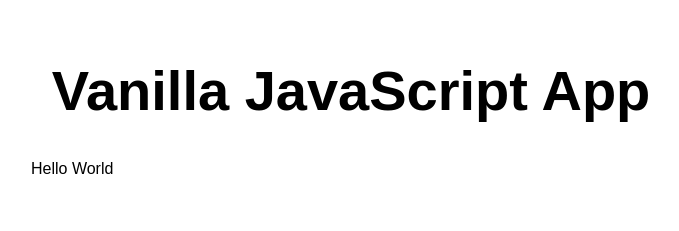
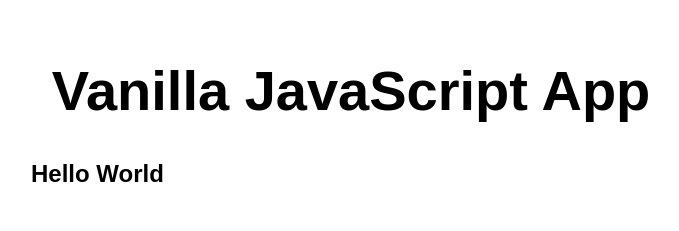
Before and after one commit to shwetaghadshi17/My-First-Static-Web-App, a website: page src/index.html in a window 1280 px wide. Shown: the whole page, without its empty margins (289-968 px from the left). Drawn offline with Linux system fonts and the light colour scheme.

Commit message:
Update index.html

```diff
--- a/src/index.html
+++ b/src/index.html
@@ -11,7 +11,7 @@
 <body>
   <main>
     <h1>Vanilla JavaScript App</h1>
-    <p>Hello World</p>
+    <h2>Hello World</h2>
   </main>
 </body>
 
```
